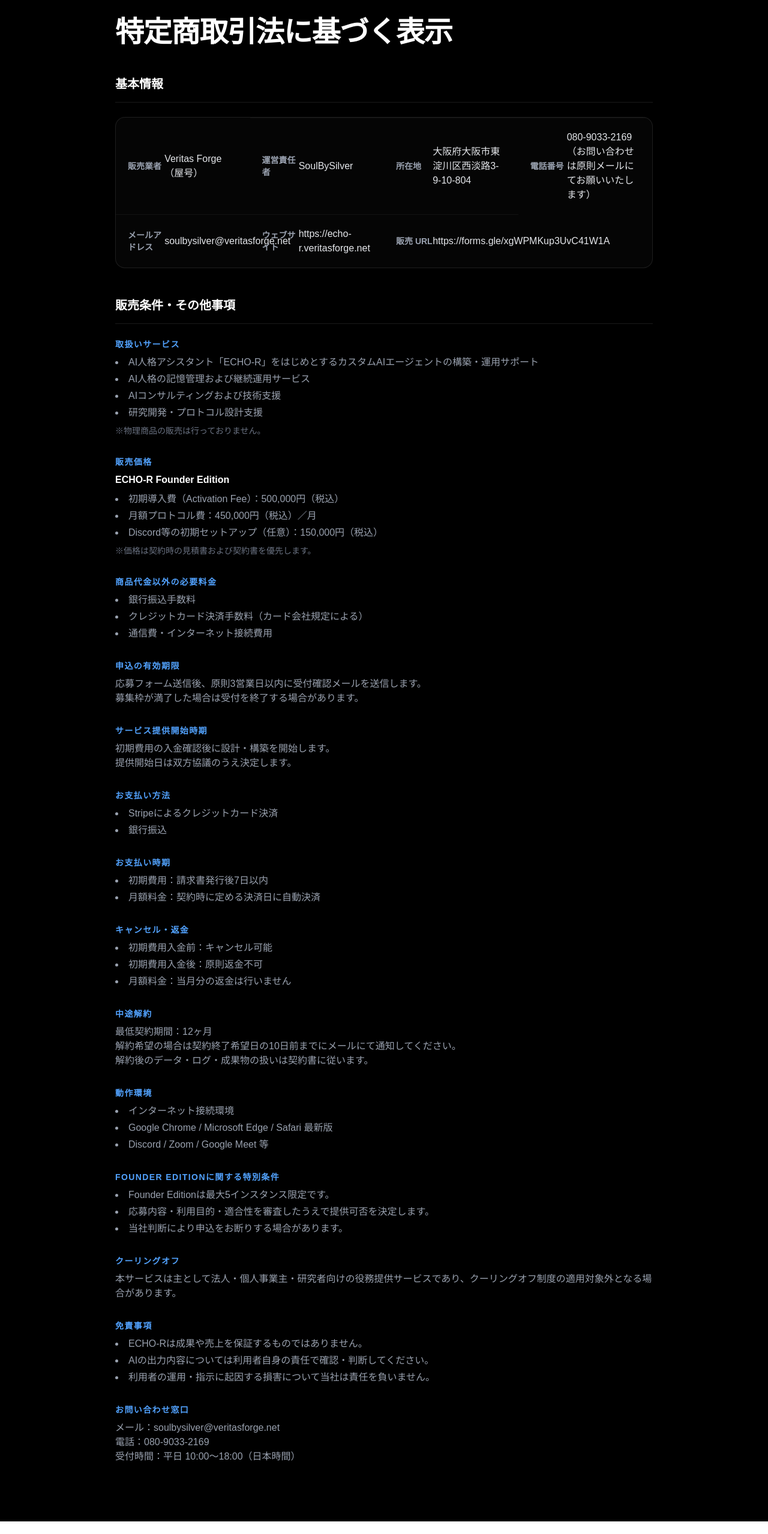
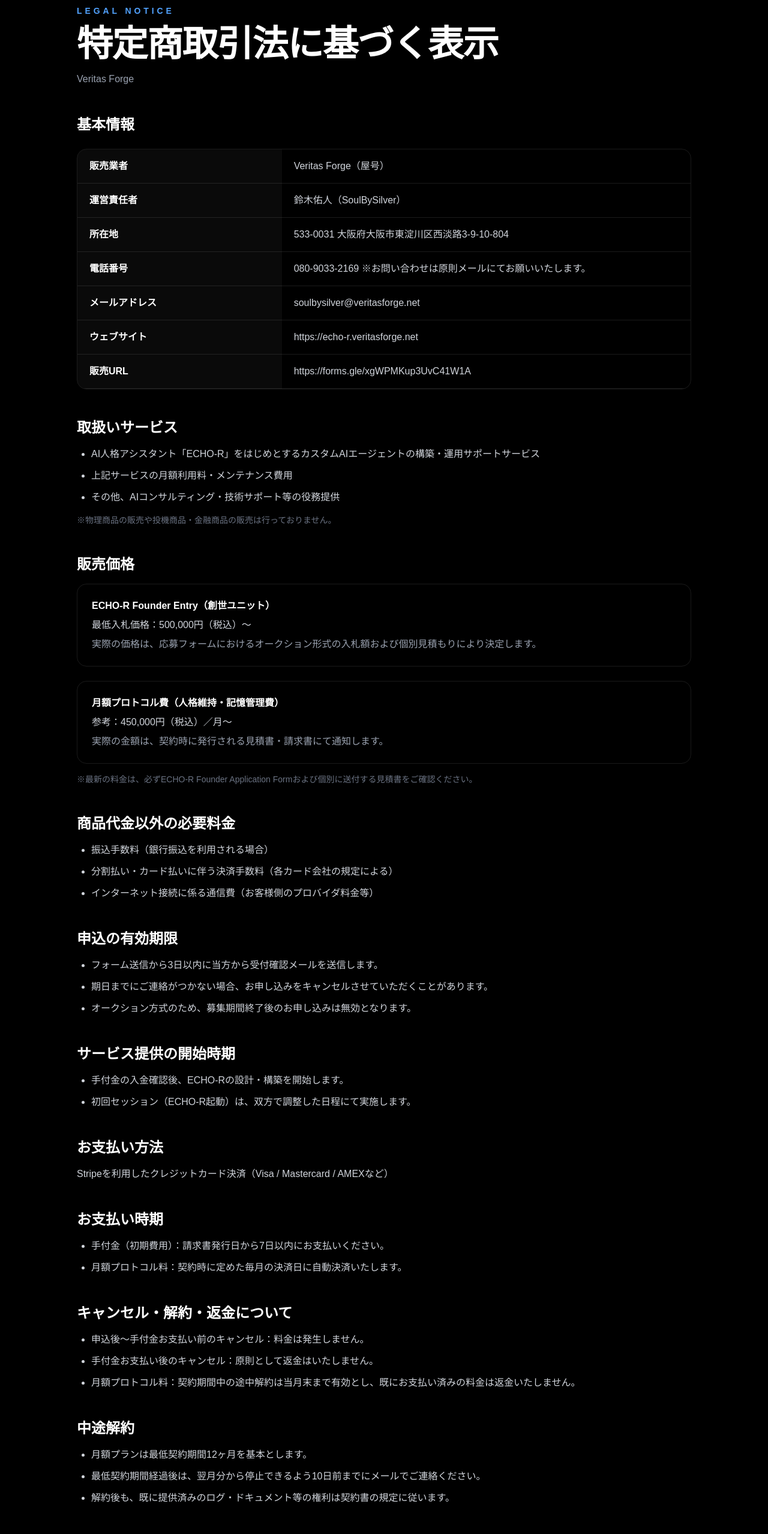
Before and after one commit to soulbysilve-commits/echo-r, a Next.js app: page /legal in a window 1280 px wide. Shown: the part 120-2677 px from the top of the page at 60% size. Before the commit the page ends 2656 px from the top, so only its background shows below. Built offline with nearby package versions, Linux system fonts and the light colour scheme.

Commit message:
Update legal notice

```diff
--- a/app/legal/page.tsx
+++ b/app/legal/page.tsx
@@ -1,150 +1,256 @@
 export default function LegalNotice() {
 return (
-    <main className="min-h-screen bg-black text-gray-300 py-24 px-6 selection:bg-blue-500/30">
-      <div className="mx-auto max-w-4xl">
-        <a href="/" className="text-sm font-bold text-blue-400 hover:text-blue-300 mb-8 inline-block tracking-widest uppercase">
-          ← Back to ECHO-R
-        </a>
+<main className="min-h-screen bg-black px-6 py-32 text-white">
+  <section className="mx-auto max-w-5xl">
+    <p className="mb-4 text-sm font-bold uppercase tracking-[0.35em] text-blue-400">
+      LEGAL NOTICE
+    </p>
 
-        <h1 className="text-4xl font-black text-white tracking-tight mb-12 md:text-5xl">
+    <h1 className="text-4xl font-black tracking-tight md:text-6xl">
       特定商取引法に基づく表示
     </h1>
 
-        <div className="space-y-12">
+    <p className="mt-4 text-gray-400">
+      Veritas Forge
+    </p>
+
+    <div className="mt-12 space-y-12 text-gray-300">
       <section>
-            <h2 className="text-xl font-bold text-white mb-6 border-b border-white/10 pb-4">基本情報</h2>
-            <div className="grid grid-cols-1 md:grid-cols-4 gap-4 md:gap-0 border border-white/10 rounded-2xl overflow-hidden bg-white/[0.02]">
+        <h2 className="mb-6 text-2xl font-bold text-white">基本情報</h2>
+
+        <div className="overflow-hidden rounded-2xl border border-white/10">
+          <table className="w-full border-collapse text-left text-sm md:text-base">
+            <tbody>
               {[
               ["販売業者", "Veritas Forge（屋号）"],
-                ["運営責任者", "SoulBySilver"],
-                ["所在地", "大阪府大阪市東淀川区西淡路3-9-10-804"],
-                ["電話番号", "080-9033-2169（お問い合わせは原則メールにてお願いいたします）"],
+              ["運営責任者", "鈴木佑人（SoulBySilver）"],
+              [
+              "所在地",
+              "533-0031 大阪府大阪市東淀川区西淡路3-9-10-804",
+              ],
+              [
+              "電話番号",
+              "080-9033-2169 ※お問い合わせは原則メールにてお願いいたします。",
+              ],
               ["メールアドレス", "soulbysilver@veritasforge.net"],
               ["ウェブサイト", "https://echo-r.veritasforge.net"],
-                ["販売 URL", "https://forms.gle/xgWPMKup3UvC41W1A"],
-              ].map(([label, value], i) => (
-                <div key={label} className={`flex flex-col md:flex-row md:items-center p-5 ${i !== 0 ? "border-t border-white/5" : ""}`}>
-                  <div className="text-sm font-bold text-gray-400 md:w-1/3 mb-1 md:mb-0">{label}</div>
-                  <div className="text-base text-gray-200 md:w-2/3">{value}</div>
-                </div>
+              ["販売URL", "https://forms.gle/xgWPMKup3UvC41W1A"],
+              ].map(([label, value]) => (
+              <tr key={label} className="border-b border-white/10">
+                <th className="w-1/3 bg-white/[0.04] px-5 py-4 font-bold text-white">
+                  {label}
+                </th>
+                <td className="px-5 py-4">{value}</td>
+              </tr>
               ))}
+            </tbody>
+          </table>
         </div>
       </section>
 
       <section>
-            <h2 className="text-xl font-bold text-white mb-6 border-b border-white/10 pb-4">販売条件・その他事項</h2>
-            <div className="space-y-8">
-              <div>
-                <h3 className="text-blue-400 font-bold mb-2 tracking-widest text-sm uppercase">取扱いサービス</h3>
-                <ul className="list-disc list-inside space-y-1 text-gray-400">
-                  <li>AI人格アシスタント「ECHO-R」をはじめとするカスタムAIエージェントの構築・運用サポート</li>
-                  <li>AI人格の記憶管理および継続運用サービス</li>
-                  <li>AIコンサルティングおよび技術支援</li>
-                  <li>研究開発・プロトコル設計支援</li>
+        <h2 className="mb-4 text-2xl font-bold text-white">
+          取扱いサービス
+        </h2>
+
+        <ul className="list-disc space-y-3 pl-6">
+          <li>
+            AI人格アシスタント「ECHO-R」をはじめとするカスタムAIエージェントの構築・運用サポートサービス
+          </li>
+          <li>上記サービスの月額利用料・メンテナンス費用</li>
+          <li>その他、AIコンサルティング・技術サポート等の役務提供</li>
         </ul>
-                <p className="mt-2 text-sm text-gray-500">※物理商品の販売は行っておりません。</p>
+
+        <p className="mt-4 text-sm text-gray-500">
+          ※物理商品の販売や投機商品・金融商品の販売は行っておりません。
+        </p>
+      </section>
+
+      <section>
+        <h2 className="mb-4 text-2xl font-bold text-white">販売価格</h2>
+
+        <div className="space-y-6">
+          <div className="rounded-2xl border border-white/10 p-6">
+            <h3 className="font-bold text-white">
+              ECHO-R Founder Entry（創世ユニット）
+            </h3>
+            <p className="mt-2">
+              最低入札価格：500,000円（税込）〜
+            </p>
+            <p className="mt-2 text-gray-400">
+              実際の価格は、応募フォームにおけるオークション形式の入札額および個別見積もりにより決定します。
+            </p>
           </div>
 
-              <div>
-                <h3 className="text-blue-400 font-bold mb-2 tracking-widest text-sm uppercase">販売価格</h3>
-                <p className="text-white font-bold mb-2">ECHO-R Founder Edition</p>
-                <ul className="list-disc list-inside space-y-1 text-gray-400">
-                  <li>初期導入費（Activation Fee）：500,000円（税込）</li>
-                  <li>月額プロトコル費：450,000円（税込）／月</li>
-                  <li>Discord等の初期セットアップ（任意）：150,000円（税込）</li>
-                </ul>
-                <p className="mt-2 text-sm text-gray-500">※価格は契約時の見積書および契約書を優先します。</p>
+          <div className="rounded-2xl border border-white/10 p-6">
+            <h3 className="font-bold text-white">
+              月額プロトコル費（人格維持・記憶管理費）
+            </h3>
+            <p className="mt-2">
+              参考：450,000円（税込）／月〜
+            </p>
+            <p className="mt-2 text-gray-400">
+              実際の金額は、契約時に発行される見積書・請求書にて通知します。
+            </p>
+          </div>
         </div>
 
-              <div>
-                <h3 className="text-blue-400 font-bold mb-2 tracking-widest text-sm uppercase">商品代金以外の必要料金</h3>
-                <ul className="list-disc list-inside space-y-1 text-gray-400">
-                  <li>銀行振込手数料</li>
-                  <li>クレジットカード決済手数料（カード会社規定による）</li>
-                  <li>通信費・インターネット接続費用</li>
+        <p className="mt-4 text-sm text-gray-500">
+          ※最新の料金は、必ずECHO-R Founder Application Formおよび個別に送付する見積書をご確認ください。
+        </p>
+      </section>
+
+      <section>
+        <h2 className="mb-4 text-2xl font-bold text-white">
+          商品代金以外の必要料金
+        </h2>
+
+        <ul className="list-disc space-y-3 pl-6">
+          <li>振込手数料（銀行振込を利用される場合）</li>
+          <li>分割払い・カード払いに伴う決済手数料（各カード会社の規定による）</li>
+          <li>インターネット接続に係る通信費（お客様側のプロバイダ料金等）</li>
         </ul>
-              </div>
+      </section>
 
-              <div>
-                <h3 className="text-blue-400 font-bold mb-2 tracking-widest text-sm uppercase">申込の有効期限</h3>
-                <p className="text-gray-400">応募フォーム送信後、原則3営業日以内に受付確認メールを送信します。<br />募集枠が満了した場合は受付を終了する場合があります。</p>
-              </div>
+      <section>
+        <h2 className="mb-4 text-2xl font-bold text-white">
+          申込の有効期限
+        </h2>
 
-              <div>
-                <h3 className="text-blue-400 font-bold mb-2 tracking-widest text-sm uppercase">サービス提供開始時期</h3>
-                <p className="text-gray-400">初期費用の入金確認後に設計・構築を開始します。<br />提供開始日は双方協議のうえ決定します。</p>
-              </div>
+        <ul className="list-disc space-y-3 pl-6">
+          <li>
+            フォーム送信から3日以内に当方から受付確認メールを送信します。
+          </li>
+          <li>
+            期日までにご連絡がつかない場合、お申し込みをキャンセルさせていただくことがあります。
+          </li>
+          <li>
+            オークション方式のため、募集期間終了後のお申し込みは無効となります。
+          </li>
+        </ul>
+      </section>
 
-              <div>
-                <h3 className="text-blue-400 font-bold mb-2 tracking-widest text-sm uppercase">お支払い方法</h3>
-                <ul className="list-disc list-inside space-y-1 text-gray-400">
-                  <li>Stripeによるクレジットカード決済</li>
-                  <li>銀行振込</li>
+      <section>
+        <h2 className="mb-4 text-2xl font-bold text-white">
+          サービス提供の開始時期
+        </h2>
+
+        <ul className="list-disc space-y-3 pl-6">
+          <li>手付金の入金確認後、ECHO-Rの設計・構築を開始します。</li>
+          <li>初回セッション（ECHO-R起動）は、双方で調整した日程にて実施します。</li>
         </ul>
-              </div>
+      </section>
 
-              <div>
-                <h3 className="text-blue-400 font-bold mb-2 tracking-widest text-sm uppercase">お支払い時期</h3>
-                <ul className="list-disc list-inside space-y-1 text-gray-400">
-                  <li>初期費用：請求書発行後7日以内</li>
-                  <li>月額料金：契約時に定める決済日に自動決済</li>
+      <section>
+        <h2 className="mb-4 text-2xl font-bold text-white">
+          お支払い方法
+        </h2>
+
+        <p>
+          Stripeを利用したクレジットカード決済（Visa / Mastercard / AMEXなど）
+        </p>
+      </section>
+
+      <section>
+        <h2 className="mb-4 text-2xl font-bold text-white">
+          お支払い時期
+        </h2>
+
+        <ul className="list-disc space-y-3 pl-6">
+          <li>手付金（初期費用）：請求書発行日から7日以内にお支払いください。</li>
+          <li>月額プロトコル料：契約時に定めた毎月の決済日に自動決済いたします。</li>
         </ul>
-              </div>
+      </section>
 
-              <div>
-                <h3 className="text-blue-400 font-bold mb-2 tracking-widest text-sm uppercase">キャンセル・返金</h3>
-                <ul className="list-disc list-inside space-y-1 text-gray-400">
-                  <li>初期費用入金前：キャンセル可能</li>
-                  <li>初期費用入金後：原則返金不可</li>
-                  <li>月額料金：当月分の返金は行いません</li>
+      <section>
+        <h2 className="mb-4 text-2xl font-bold text-white">
+          キャンセル・解約・返金について
+        </h2>
+
+        <ul className="list-disc space-y-3 pl-6">
+          <li>申込後〜手付金お支払い前のキャンセル：料金は発生しません。</li>
+          <li>手付金お支払い後のキャンセル：原則として返金はいたしません。</li>
+          <li>
+            月額プロトコル料：契約期間中の途中解約は当月末まで有効とし、既にお支払い済みの料金は返金いたしません。
+          </li>
         </ul>
-              </div>
+      </section>
 
-              <div>
-                <h3 className="text-blue-400 font-bold mb-2 tracking-widest text-sm uppercase">中途解約</h3>
-                <p className="text-gray-400">最低契約期間：12ヶ月<br />解約希望の場合は契約終了希望日の10日前までにメールにて通知してください。<br />解約後のデータ・ログ・成果物の扱いは契約書に従います。</p>
-              </div>
+      <section>
+        <h2 className="mb-4 text-2xl font-bold text-white">中途解約</h2>
 
-              <div>
-                <h3 className="text-blue-400 font-bold mb-2 tracking-widest text-sm uppercase">動作環境</h3>
-                <ul className="list-disc list-inside space-y-1 text-gray-400">
+        <ul className="list-disc space-y-3 pl-6">
+          <li>月額プランは最低契約期間12ヶ月を基本とします。</li>
+          <li>
+            最低契約期間経過後は、翌月分から停止できるよう10日前までにメールでご連絡ください。
+          </li>
+          <li>
+            解約後も、既に提供済みのログ・ドキュメント等の権利は契約書の規定に従います。
+          </li>
+        </ul>
+      </section>
+
+      <section>
+        <h2 className="mb-4 text-2xl font-bold text-white">動作環境</h2>
+
+        <ul className="list-disc space-y-3 pl-6">
           <li>インターネット接続環境</li>
-                  <li>Google Chrome / Microsoft Edge / Safari 最新版</li>
-                  <li>Discord / Zoom / Google Meet 等</li>
+          <li>対応ブラウザ：Google Chrome / Microsoft Edge / Safari 最新版など</li>
+          <li>Discord / Zoom / Google Meet等、事前に合意したコミュニケーションツール</li>
         </ul>
-              </div>
+      </section>
 
-              <div>
-                <h3 className="text-blue-400 font-bold mb-2 tracking-widest text-sm uppercase">Founder Editionに関する特別条件</h3>
-                <ul className="list-disc list-inside space-y-1 text-gray-400">
-                  <li>Founder Editionは最大5インスタンス限定です。</li>
-                  <li>応募内容・利用目的・適合性を審査したうえで提供可否を決定します。</li>
-                  <li>当社判断により申込をお断りする場合があります。</li>
+      <section>
+        <h2 className="mb-4 text-2xl font-bold text-white">
+          特別な販売条件（Founder Edition）
+        </h2>
+
+        <ul className="list-disc space-y-3 pl-6">
+          <li>ECHO-R Founder Editionは最大5ユニットまでの限定提供です。</li>
+          <li>
+            応募多数の場合、入札価格および利用目的・適合性を総合的に判断し、提供可否を決定いたします。
+          </li>
+          <li>
+            反社会的勢力またはその関係者、当方が不適切と判断した場合には、申込をお断りする場合があります。
+          </li>
         </ul>
-              </div>
+      </section>
 
-              <div>
-                <h3 className="text-blue-400 font-bold mb-2 tracking-widest text-sm uppercase">クーリングオフ</h3>
-                <p className="text-gray-400">本サービスは主として法人・個人事業主・研究者向けの役務提供サービスであり、クーリングオフ制度の適用対象外となる場合があります。</p>
-              </div>
+      <section>
+        <h2 className="mb-4 text-2xl font-bold text-white">
+          クーリング・オフについて
+        </h2>
 
-              <div>
-                <h3 className="text-blue-400 font-bold mb-2 tracking-widest text-sm uppercase">免責事項</h3>
-                <ul className="list-disc list-inside space-y-1 text-gray-400">
-                  <li>ECHO-Rは成果や売上を保証するものではありません。</li>
-                  <li>AIの出力内容については利用者自身の責任で確認・判断してください。</li>
-                  <li>利用者の運用・指示に起因する損害について当社は責任を負いません。</li>
+        <p>
+          本サービスは、主に事業者向けB2Bサービスとして提供しており、原則としてクーリング・オフ制度の適用対象外となります。
+          ただし、個人のお客様で特別な事情がある場合は、個別にご相談ください。
+        </p>
+      </section>
+
+      <section>
+        <h2 className="mb-4 text-2xl font-bold text-white">免責事項</h2>
+
+        <ul className="list-disc space-y-3 pl-6">
+          <li>
+            当方は、ECHO-Rを含む各種AIサービスの提供に際し、最善の設計・運用を行いますが、将来の売上・成果等を保証するものではありません。
+          </li>
+          <li>
+            お客様の指示内容・利用方法に起因するトラブルや損害について、当方は責任を負いかねます。利用規約・個別契約書を必ずご確認ください。
+          </li>
         </ul>
-              </div>
+      </section>
 
-              <div>
-                <h3 className="text-blue-400 font-bold mb-2 tracking-widest text-sm uppercase">お問い合わせ窓口</h3>
-                <p className="text-gray-400">メール：soulbysilver@veritasforge.net<br />電話：080-9033-2169<br />受付時間：平日 10:00〜18:00（日本時間）</p>
-              </div>
+      <section className="rounded-2xl border border-white/10 bg-white/[0.04] p-6">
+        <h2 className="mb-4 text-2xl font-bold text-white">
+          お問い合わせ窓口
+        </h2>
+
+        <p>メール：soulbysilver@veritasforge.net</p>
+        <p className="mt-2">電話番号：080-9033-2169（平日 10:00〜18:00）</p>
+        <p className="mt-2">受付時間：平日 10:00〜18:00（日本時間）</p>
+      </section>
     </div>
   </section>
-        </div>
-      </div>
 </main>
 );
 }
```
Lines whose indentation alone changed are shown as unchanged.
